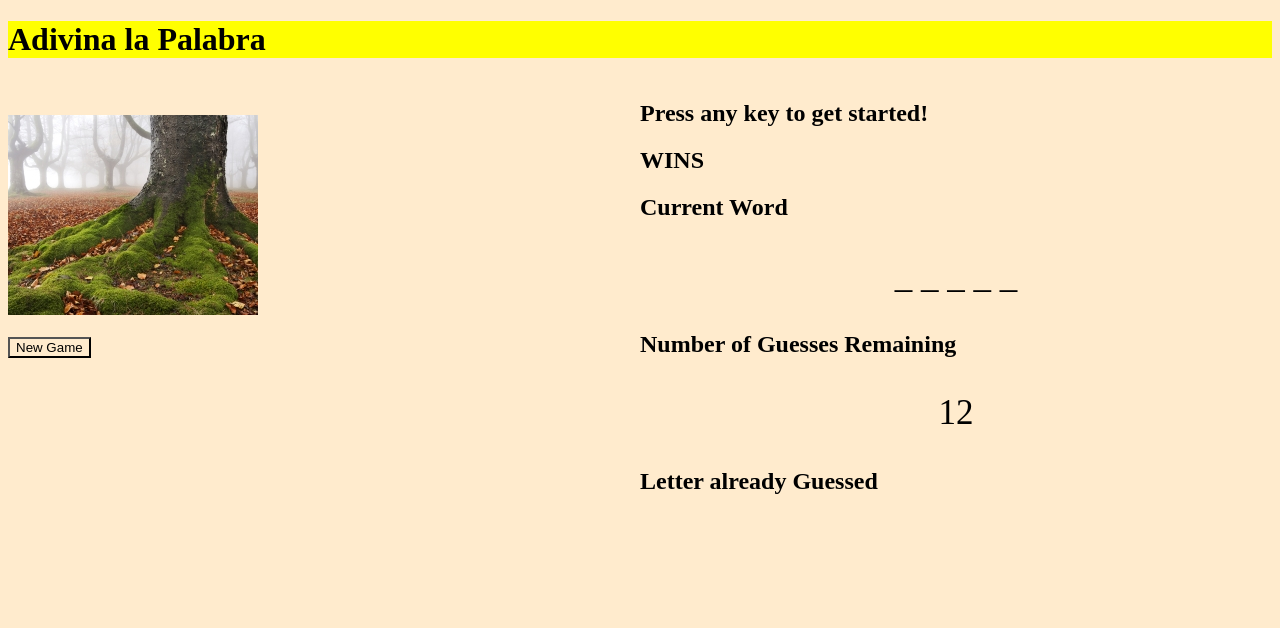
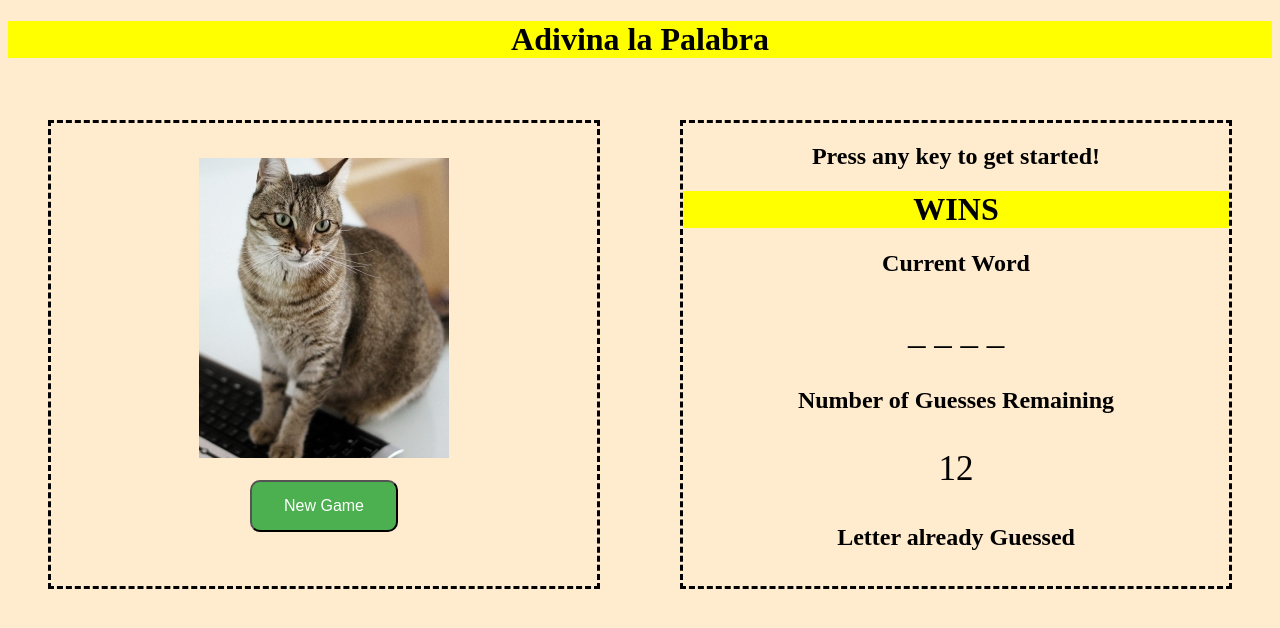
Before and after one commit to LilianaQuinley/Word-Guess-Game, a plain HTML site: page index.html in a window 1280 px wide. Drawn offline with Linux system fonts and the light colour scheme.

Commit message:
added win counts

```diff
--- a/assets/css/reset.css
+++ b/assets/css/reset.css
@@ -5,7 +5,9 @@
 }
 
 
-h1 { background-color: yellow;
+h1 {
+    background-color: yellow;
+    text-align: center;
 }
 
 .row {
@@ -14,9 +16,12 @@ h1 { background-color: yellow;
 
 .column {
     flex: 50%;
+    border-style: dashed;
+    margin: 40px;
+    text-align: center;
 }
 
-.Img {
+#image {
     background: BLACK;
     align-content: center;
 }
@@ -25,3 +30,13 @@ p {
     font-size: 35px;
     text-align: center;
 }
+button {
+    background-color: #4CAF50; /* Green */
+    border-radius: 10px;
+    color: white;
+    padding: 15px 32px;
+    text-align: center;
+    text-decoration: none;
+    display: inline-block;
+    font-size: 16px;
+}
--- a/assets/javascript/game.js
+++ b/assets/javascript/game.js
@@ -1,15 +1,17 @@
 console.log ("hola")
 
-var wordlist = ["arbol", "sombrero", "casa", "carro", "bicicleta", "computador", "perro"];
+var wordlist = ["arbol", "sombrero", "casa", "carro", "bicicleta", "computador", "perro", "cocina", "cuchara", "escuela","estudiante","gato"];
+var images = ["assets/images/cat.jpg", "assets/images/bicycle.jpeg", "assets/images/car.jpeg", "assets/images/dog.jpg","assets/images/hat.jpeg","assets/images/house.jpeg", "assets/images/tree.jpeg"]
 var guessesleft = 12;
 var dash = "";
 var guessedLetter = []
+var wins = 0;
 
 
 // DRAW A DASH FOR THE MISSING LETTER
 
 var pickaWord = wordlist[Math.floor(Math.random() * wordlist.length)]
-
+var pickaImage = images[Math.floor(Math.random() * images.length)]
 dash = getDashAndLetters(pickaWord, guessedLetter)
 document.getElementById("dash").innerHTML = dash;
 
@@ -57,12 +59,24 @@ document.onkeypress = function(e) {
             document.getElementById("GuessedLetters").innerHTML = guessedLetter;
             dash = getDashAndLetters(pickaWord, guessedLetter);
             document.getElementById("dash").innerHTML = dash;
+            Winner()
         }
     }
     else {
         alert ("Start a New Game!")
     }
 }
+
+/// win counting
+
+    function Winner () {
+        if (!dash.includes("_")) {
+            wins++;
+            document.getElementById("WinsCounts").innerHTML = "WINS " + "<br>"+ wins;
+            guessesleft=0;
+        }
+    }
+
 
 // start new game
 
@@ -84,6 +98,7 @@ function StartNewGame(){
     document.getElementById("dash").innerHTML = dash;
     document.getElementById("countDown").innerHTML = guessesleft;
     document.getElementById("GuessedLetters").innerHTML = guessedLetter;
+
 }
 
 //     document.onkeypressl = function(e) {
@@ -92,4 +107,10 @@ function StartNewGame(){
 //     console.log(guessedLetter)
 //     document.getElementById("GuessedLetters").innerHTML = guessedLetter;
 
-//
+//** SELECT NEW IMAGE CLICKING THE IMAGE
+
+    function ChangeImg () {
+        var pickaImage = images[Math.floor(Math.random() * images.length)];
+        document.getElementById("image").src= pickaImage;
+
+    }
--- a/index.html
+++ b/index.html
@@ -15,7 +15,7 @@
         <div class="column">
 
                 <p> </p>
-            <img id="image" src="assets/images/placeimg_250_200_nature.jpg">
+            <img id="image" onclick="ChangeImg();" src="assets/images/cat.jpg">
 
             <br> <br>
 
@@ -28,7 +28,7 @@
 
 
 
-        <h2> WINS </h2>
+        <h1 id="WinsCounts"> WINS </h1>
 
         <H2> Current Word</H2>
             <p id="dash"> </p>
```
